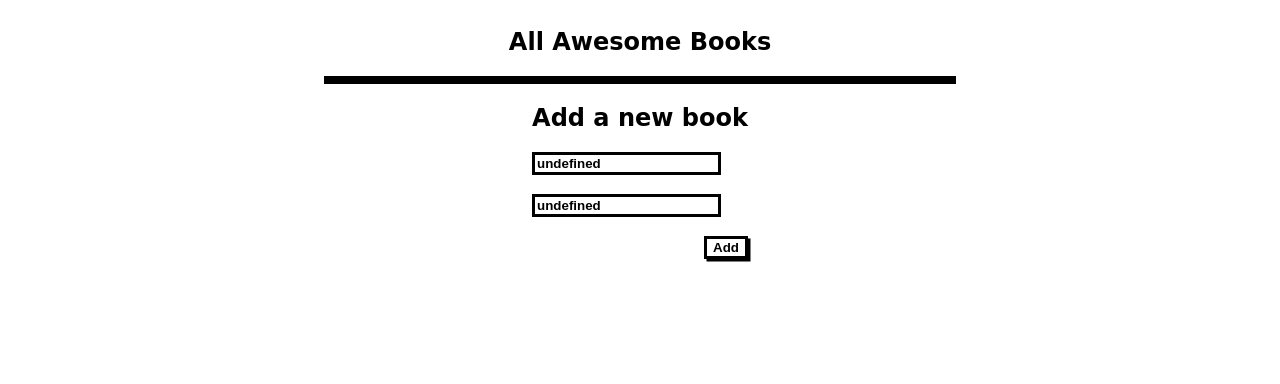
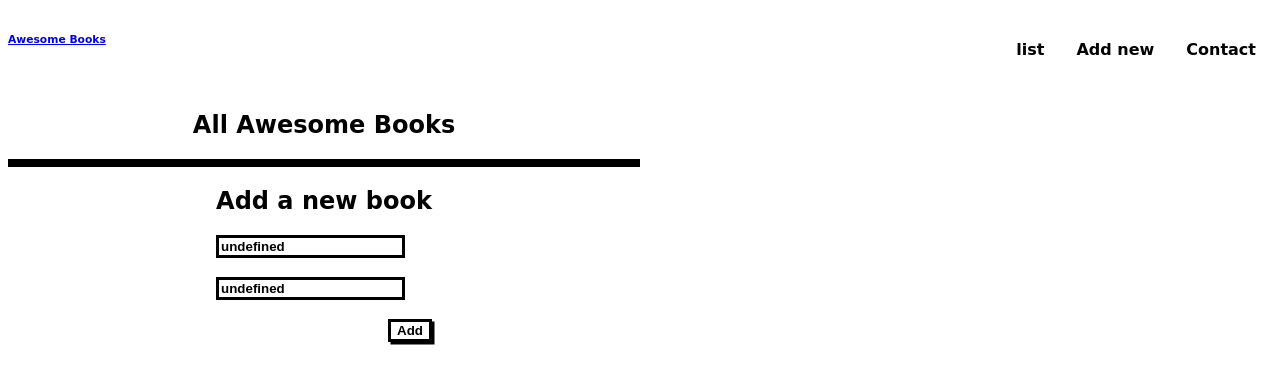
Before and after one commit to SiveMdluli/Awesome-Books, a website: page index.html in a window 1280 px wide. Drawn offline with Linux system fonts and the light colour scheme.

Commit message:
before pulling

```diff
--- a/index.html
+++ b/index.html
@@ -10,6 +10,18 @@
 </head>
 
 <body>
+  <header>
+    <nav class="navbar">
+      <a href="#">
+        <h6>Awesome Books</h6>
+      </a>
+      <ul class="header-un-elements">
+        <li>list </li>
+        <li> Add new</li>
+        <li>Contact</li>
+      </ul>
+    </nav>
+  </header>
   <main class="container">
     <div class="Pagetitle">
       <h2 class="titletext"> All Awesome Books</h2>
@@ -24,6 +36,8 @@
       <button class="add">Add</button>
     </div>
   </main>
+  <script src="index.js"></script>
+
   <script src="app.js"></script>
 </body>
 
--- a/style.css
+++ b/style.css
@@ -3,8 +3,8 @@
 }
 
 body {
-  display: flex;
-  justify-content: center;
+  /* display: flex;
+  justify-content: center; */
   font-family: 'Brush Script MT', cursive;
   font-weight: bold;
 }
@@ -71,3 +71,25 @@ button:hover {
 .error {
   color: red;
 }
+header {
+  width: 100%;
+}
+main {
+  width: 100%;
+}
+.navbar {
+  display: flex;
+  flex-direction: row;
+  justify-content: space-between;
+}
+
+.header-un-elements {
+  display: flex;
+  gap: 20;
+}
+
+.header-un-elements li {
+  padding: 1rem;
+  text-decoration: none;
+  list-style: none;
+}
```
Also changed, not shown: index.js (added).
